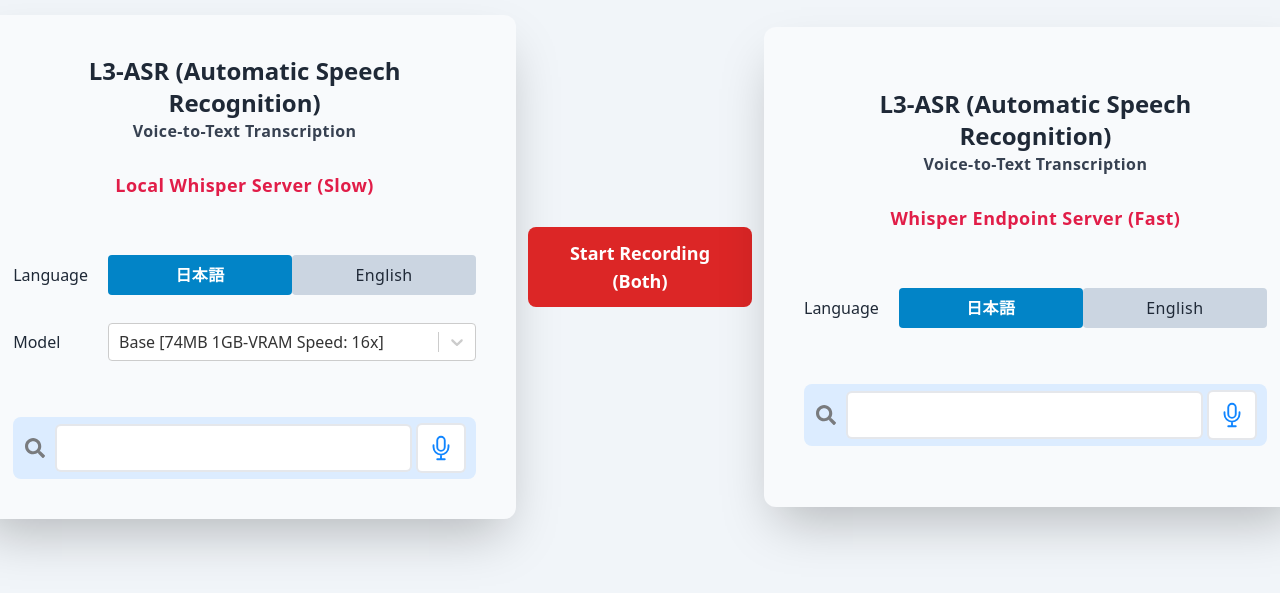
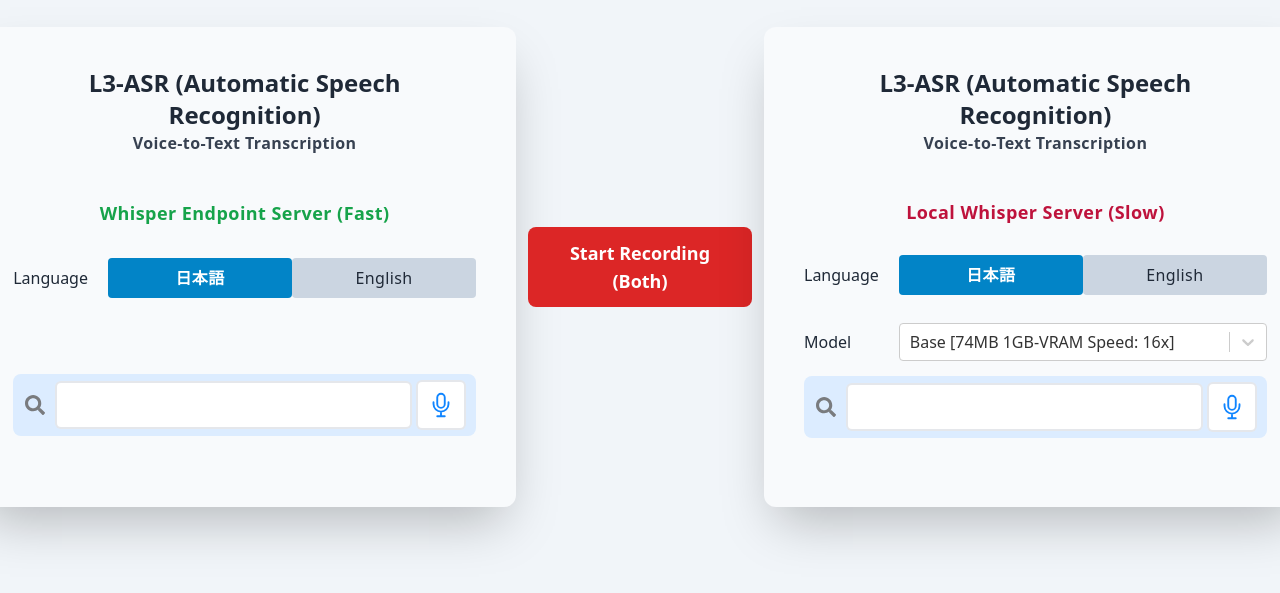
Before and after one commit to nganaremba-rem/whisperapireactclient, a React (Vite) app: page / in a window 1280 px wide. Shown: the part 133-726 px from the top of the page. Built offline with nearby package versions, Linux system fonts and the light colour scheme; no server answers.

Commit message:
layout change swap fast and slow fix alignments

```diff
--- a/src/App.jsx
+++ b/src/App.jsx
@@ -85,6 +85,28 @@
 		<>
 			<div className='min-h-[100svh] p-2 items-center   bg-slate-100 text-gray-800 flex flex-col xl:flex-row xl:justify-center gap-3 '>
 				<AudioRecordingCard
+					titleColor='text-green-600'
+					title={'Whisper Endpoint Server (Fast)'}
+					desc='Description: This server is configured making an api request with paid API_KEY from the provided endpoint of Whisper API. It handles transcription processes, serving the resulting text.
+					Implementation: Utilizes the Whisper API endpoint from the whisperapi.com.'
+					error={endpointError}
+					isPending={endpointIsPending}
+					isRecording={endpointIsRecording}
+					language={endpointLanguage}
+					recordNow={endpointRecordNow}
+					searchText={endpointSearchText}
+					setLanguage={setEndpointLanguage}
+					setSearchText={setEndpointSearchText}
+				/>
+				<div>
+					<RecordBothButton
+						endpointIsRecording={endpointIsRecording}
+						isRecording={isRecording}
+						recordBoth={recordBoth}
+					/>
+				</div>
+
+				<AudioRecordingCard
 					error={error}
 					isPending={isPending}
 					isRecording={isRecording}
@@ -100,26 +122,6 @@
 					desc='Description: This server is configured with a local installation of Whisper API on a cloud server. It handles transcription processes, serving the resulting text.
 					Implementation: Utilizes the Whisper API installed on the cloud server.'
 				/>
-				<div>
-					<RecordBothButton
-						endpointIsRecording={endpointIsRecording}
-						isRecording={isRecording}
-						recordBoth={recordBoth}
-					/>
-				</div>
-				<AudioRecordingCard
-					title={'Whisper Endpoint Server (Fast)'}
-					desc='Description: This server is configured making an api request with paid API_KEY from the provided endpoint of Whisper API. It handles transcription processes, serving the resulting text.
-					Implementation: Utilizes the Whisper API endpoint from the whisperapi.com.'
-					error={endpointError}
-					isPending={endpointIsPending}
-					isRecording={endpointIsRecording}
-					language={endpointLanguage}
-					recordNow={endpointRecordNow}
-					searchText={endpointSearchText}
-					setLanguage={setEndpointLanguage}
-					setSearchText={setEndpointSearchText}
-				/>
 			</div>
 		</>
 	)
--- a/src/components/AudioRecordingCard.jsx
+++ b/src/components/AudioRecordingCard.jsx
@@ -20,9 +20,11 @@
 	searchText,
 	recordNow,
 	desc,
+	titleColor = 'text-rose-700',
 }) {
 	return (
-		<div className='sm:max-w-[40rem] flex gap-14 flex-col justify-center min-h-[30rem] m-1 sm:m-0 sm:shadow-2xl bg-slate-50 p-6 sm:p-10 rounded-xl'>
+		// <div className='sm:max-w-[40rem] flex gap-14 flex-col justify-center min-h-[30rem] m-1 sm:m-0 sm:shadow-2xl bg-slate-50 p-6 sm:p-10 rounded-xl'>
+		<div className='sm:max-w-[40rem] grid justify-center min-h-[30rem] m-1 sm:m-0 sm:shadow-2xl bg-slate-50 p-6 sm:p-10 rounded-xl'>
 			<header className='text-center grid gap-7'>
 				<div>
 					<h1 className='text-2xl font-bold'>
@@ -32,13 +34,15 @@
 						Voice-to-Text Transcription
 					</p>
 				</div>
-				<TitleAndDescription title={title} desc={desc} />
+				<TitleAndDescription color={titleColor} title={title} desc={desc} />
 			</header>
 			<div className='flex w-full space-y-7 sm:w-max flex-col  sm:justify-center'>
 				<div className='grid space-y-5 sm:space-y-0 sm:grid-cols-[1fr_368px] sm:gap-5 sm:items-center'>
 					<LanguageSelection language={language} setLanguage={setLanguage} />
 				</div>
-				{modelOptions && <ModelSelection model={model} setModel={setModel} />}
+				<div className='min-h-[2rem]'>
+					{modelOptions && <ModelSelection model={model} setModel={setModel} />}
+				</div>
 			</div>
 
 			<div>
--- a/src/components/TitleAndDescription.jsx
+++ b/src/components/TitleAndDescription.jsx
@@ -1,10 +1,10 @@
 import React from 'react'
 
-function TitleAndDescription({ title, desc }) {
+function TitleAndDescription({ title, desc, color }) {
 	return (
 		<div
 			title={desc}
-			className='text-center text-rose-600 text-lg font-extrabold tracking-wide'
+			className={`text-center ${color} text-lg font-extrabold tracking-wide`}
 		>
 			{title}
 		</div>
```
